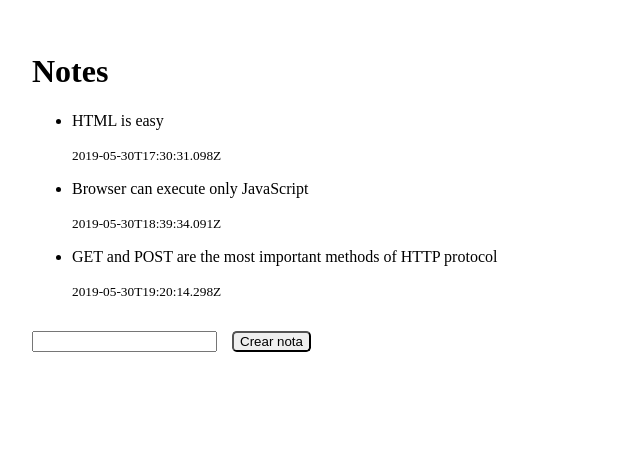
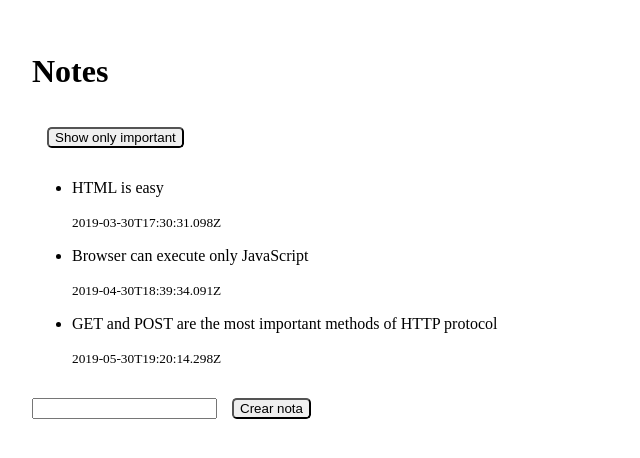
Before and after one commit to DesarrolloDeJonathan/miBootcamp, a React (Create React App) app in the folder parte1-react/: page / in a window 1280 px wide. Shown: the top 458 px of the page, without its empty margins (0-640 px from the left). Built offline with nearby package versions, Linux system fonts and the light colour scheme.

Commit message:
Usando formularios

```diff
--- a/parte1-react/src/App.js
+++ b/parte1-react/src/App.js
@@ -2,48 +2,56 @@ import "./styles.css";
 import { useState } from "react";
 import { Note } from "./Note.js";
 
-// let variable = '' //Mala practica, rompre ciclo declarativo de React
-
 export default function App(props) {
   const [notes, setNotes] = useState(props.notes);
-  const [newNote, setNewNote] = useState()
+  const [newNote, setNewNote] = useState("");
+  const [showAll, setShowAll] = useState(true);
 
   const handleChange = (event) => {
-    // console.log({ event });
-    // console.log(event.target.value);
-    // console.log(newNote); para ver cada caracter ingresado
-    setNewNote(event.target.value)
+    setNewNote(event.target.value);
   };
 
-  const handleClick = (event) => {
+  const handleSubmit = (event) => {
+    event.preventDefault(); //evitara que se recarge al enviar input
     console.log("Crear nota");
-    // console.log(newNote); ver el valor completo luego de presionar el boton
-    const noteToAddState = {
+    const noteToAddToState = {
       id: notes.length + 1,
       content: newNote,
       date: new Date().toISOString(),
-      important: Math.random() < 0.5
-    }
-    console.log(noteToAddState);
-    // al ser más legible es mejor empezar con este
-    setNotes(notes.concat(noteToAddState))
-    // setNotes([...notes, noteToAddState]) Esta es mejor al ser extencible y fácil de leer
-    setNewNote("")
+      important: Math.random() < 0.5,
+    };
+    console.log(noteToAddToState);
+
+    // usando una función que recibe como parametro el estado anterior y le pasas el nuevo
+    setNotes((prevNotes) => prevNotes.concat(noteToAddToState));
+    // Esta es mejor al ser extencible y fácil de leer
+    // setNotes([...notes, noteToAddToState]);
+    setNewNote("");
+  };
+
+  const handleShowAll = () => {
+    setShowAll(() => !showAll);
   };
 
   return (
     <div>
       <h1>Notes</h1>
+      <button onClick={handleShowAll}>{showAll ? "Show only important" : "Show All"}</button>
       <ul>
-        {notes.map((note) => (
-          <Note key={note.id} {...note} />
-        ))}
+        {notes
+          .filter((note) => {
+            if (showAll === true) return note;
+            return note.important === true;
+          })
+          .map((note) => (
+            <Note key={note.id} {...note} />
+          ))}
       </ul>
 
-      <div>
+      <form onSubmit={handleSubmit}>
         <input type="text" onChange={handleChange} />
-        <button onClick={handleClick}>Crear nota</button>
-      </div>
+        <button>Crear nota</button>
+      </form>
     </div>
   );
 }
--- a/parte1-react/src/index.js
+++ b/parte1-react/src/index.js
@@ -1,19 +1,19 @@
 import ReactDOM from "react-dom";
-import "./styles.css";
+// import "./styles.css";
 import App from "./App";
 
 const notes = [
   {
     id: 1,
     content: "HTML is easy",
-    date: "2019-05-30T17:30:31.098Z",
+    date: "2019-03-30T17:30:31.098Z",
     important: true,
-    categories: ["sports", "hobby"],
+    // categories: ["sports", "hobby"],
   },
   {
     id: 2,
     content: "Browser can execute only JavaScript",
-    date: "2019-05-30T18:39:34.091Z",
+    date: "2019-04-30T18:39:34.091Z",
     important: false,
   },
   {
@@ -25,4 +25,6 @@ const notes = [
 ];
 
 //Pasamos la prop
+// const rootElement = document.getElementById("root");
+// ReactDOM.render(<App notes={notes} />, rootElement);
 ReactDOM.render(<App notes={notes} />, document.getElementById("root"));
```
Also changed, not shown: parte1-react/src/Note.js (+1 -7 lines).
